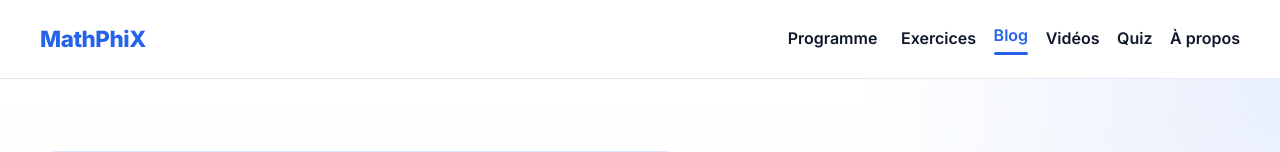
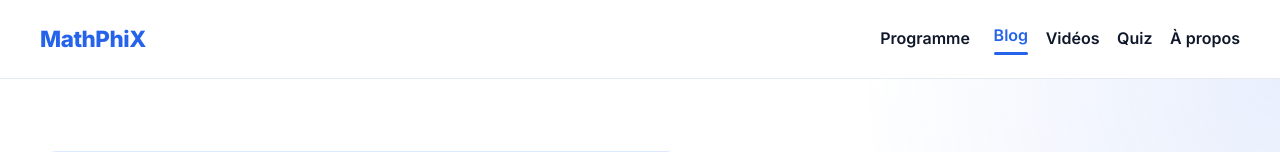
Before and after one commit to Elarif82/mathphix, a website: page public/blog.html in a window 1280 px wide. Shown: the top 152 px of the page. Drawn offline with Linux system fonts and the light colour scheme.

Commit message:
Mise à jour du site

```diff
--- a/public/blog.html
+++ b/public/blog.html
@@ -30,7 +30,6 @@
           </div>
         </div>
 
-        <a href="exercices.html">Exercices</a>
         <a href="blog.html" class="active">Blog</a>
         <a href="index.html#videos">Vidéos</a>
         <a href="index.html#quiz">Quiz</a>
```
